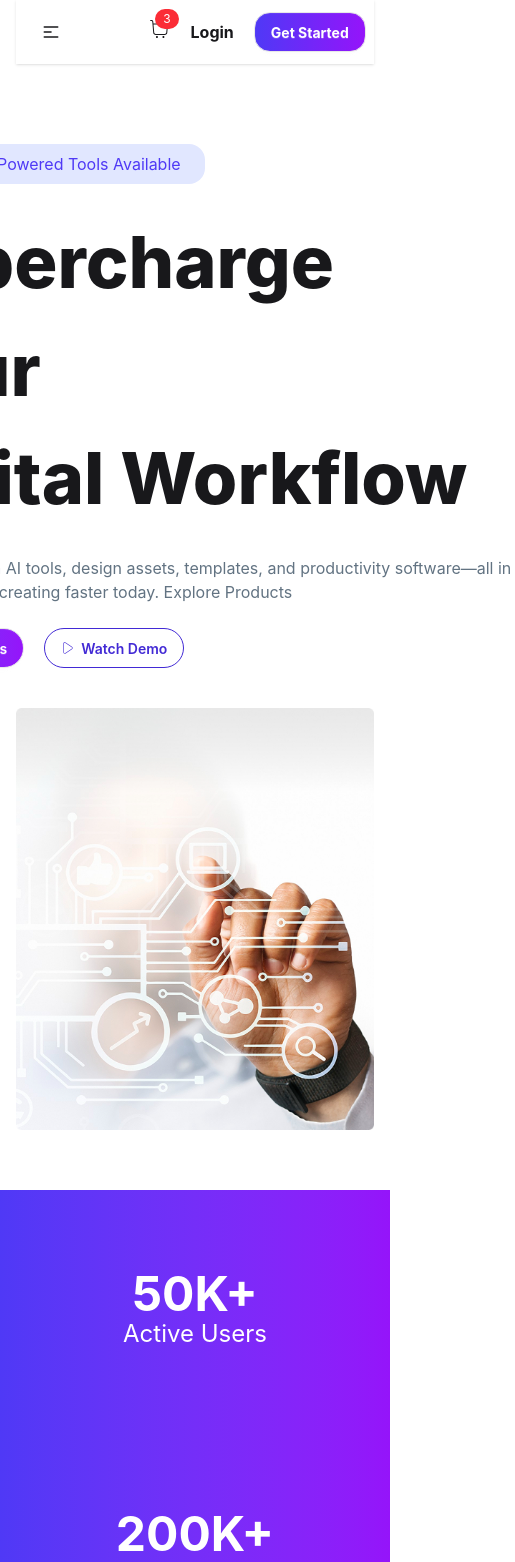
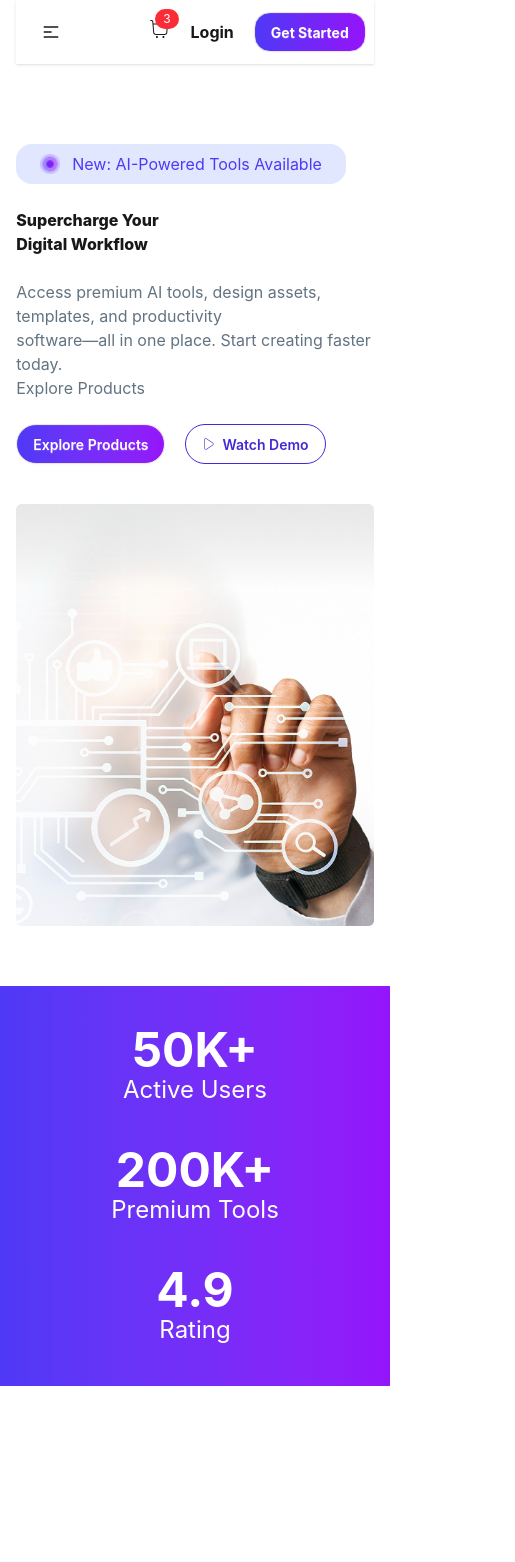
Before and after one commit to sr-shuvobd/assignment-6, a React (Vite) app: page / in a window 390 px wide. Shown: the top 1562 px of the page, 515 px wide, since content can reach past the window. After the commit the page ends 1386 px from the top, so only its background shows below. Built offline with nearby package versions, Linux system fonts and the light colour scheme.

Commit message:
responsive privius all eliment

```diff
--- a/src/Component/Banner/Banner.jsx
+++ b/src/Component/Banner/Banner.jsx
@@ -15,12 +15,12 @@ const Banner = () => {
         </div>
 
         <div>
-          <h1 className="text-[72px] font-extrabold">Supercharge Your <br /> Digital Workflow</h1>
+          <h1 className="md:text-[72px] font-extrabold">Supercharge Your <br /> Digital Workflow</h1>
         </div>
-        <div className="w-[640px] text-[#627382]">
+        <div className=" text-[#627382]">
           <p>
-            Access premium AI tools, design assets, templates, and productivity
-            software—all in one place. Start creating faster today. Explore
+            Access premium AI tools, design assets, templates, and productivity <br />
+            software—all in one place. Start creating faster today. <br /> Explore
             Products
           </p>
         </div>
--- a/src/Component/Banner/Ratting.jsx
+++ b/src/Component/Banner/Ratting.jsx
@@ -2,7 +2,7 @@ import React from 'react';
 
 const Ratting = () => {
     return (
-        <div className='flex flex-col md:flex-row items-center justify-center p-20 text-white gap-20 text-center text-2xl bg-gradient-to-r from-[#4F39F6] to-[#9514FA] mt-15'>
+        <div className='flex flex-col md:flex-row items-center justify-center p-10 md:p-20 text-white gap-5 md:gap-20 text-center text-2xl bg-gradient-to-r from-[#4F39F6] to-[#9514FA] mt-15'>
             <div>
                 <h1 className='text-5xl font-bold'>50K+</h1>
                 <p>Active Users</p>
```
Also changed, not shown: src/App.jsx (line endings or trailing spaces).
